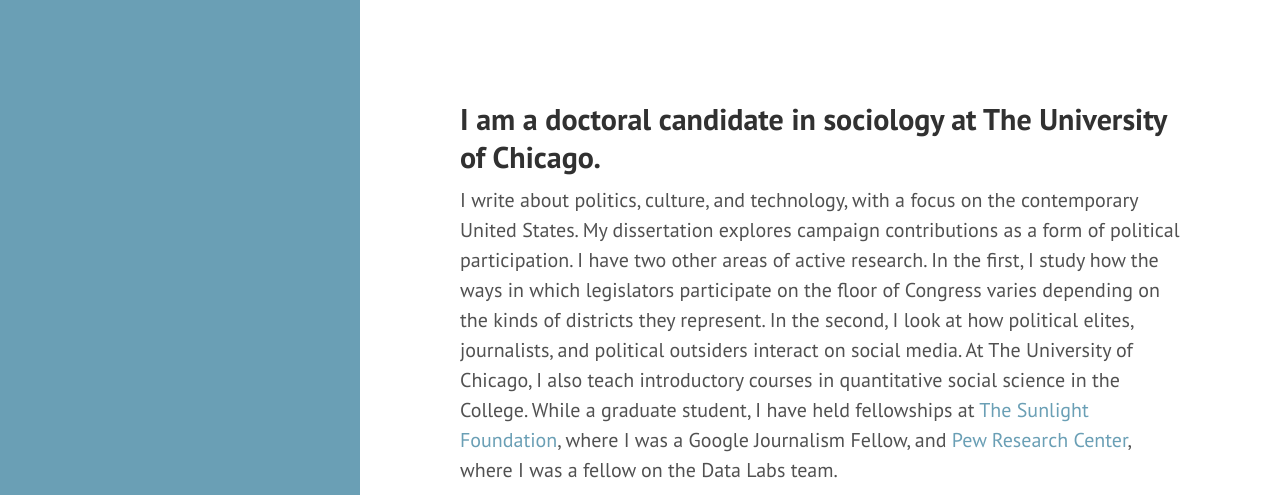
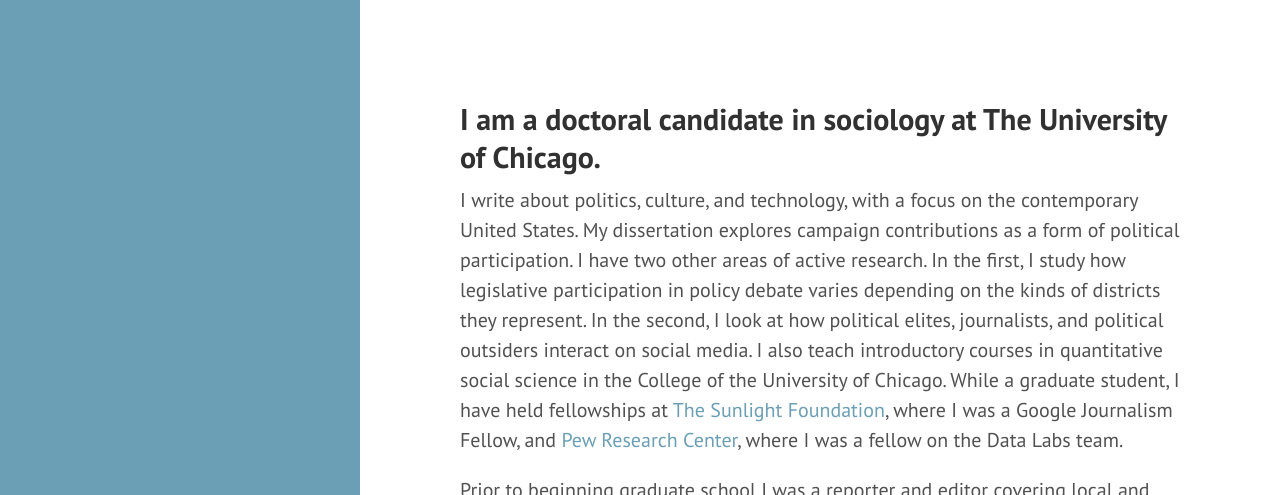
Before and after one commit to nclarkjudd/nclarkjudd.github.io, a plain HTML site: page category/notes.html in a window 1280 px wide. Shown: the top 495 px of the page. Drawn offline with Linux system fonts and the light colour scheme; a web font is replaced by a local one.

Commit message:
copy editing

```diff
--- a/category/notes.html
+++ b/category/notes.html
@@ -61,7 +61,7 @@
 	</div>
 </div>		<div class="content container">
 	<h2>I am a doctoral candidate in sociology at The University of Chicago.</h2>
-<p>I write about politics, culture, and technology, with a focus on the contemporary United States. My dissertation explores campaign contributions as a form of political participation. I have two other areas of active research. In the first, I study how the ways in which legislators participate on the floor of Congress varies depending on the kinds of districts they represent. In the second, I look at how political elites, journalists, and political outsiders interact on social media. At The University of Chicago, I also teach introductory courses in quantitative social science in the College. While a graduate student, I have held fellowships at <a href="http://www.sunlightfoundation.org">The Sunlight Foundation</a>, where I was a Google Journalism Fellow, and <a href="http://www.pewresearch.org">Pew Research Center</a>, where I was a fellow on the Data Labs team.</p>
+<p>I write about politics, culture, and technology, with a focus on the contemporary United States. My dissertation explores campaign contributions as a form of political participation. I have two other areas of active research. In the first, I study how legislative participation in policy debate varies depending on the kinds of districts they represent. In the second, I look at how political elites, journalists, and political outsiders interact on social media. I also teach introductory courses in quantitative social science in the College of the University of Chicago. While a graduate student, I have held fellowships at <a href="http://www.sunlightfoundation.org">The Sunlight Foundation</a>, where I was a Google Journalism Fellow, and <a href="http://www.pewresearch.org">Pew Research Center</a>, where I was a fellow on the Data Labs team.</p>
 <p>Prior to beginning graduate school I was a reporter and editor covering local and national politics. My journalism has appeared on <a href="http://www.vice.com">Vice.com</a>, <a href="http://news.yahoo.com">Yahoo News</a>, and elsewhere. From 2009-2013, I was a reporter and editor for Personal Democracy Media's techPresident (now <a href="http://www.civichall.org/civicist">Civicist</a>), where I covered technology in civic life and the 2012 elections. Before that, I worked at local newspapers in New York and New Jersey.</p>
 		</div>
 		<script>
```
Also changed, not shown: index.html (+1 -1 lines).
